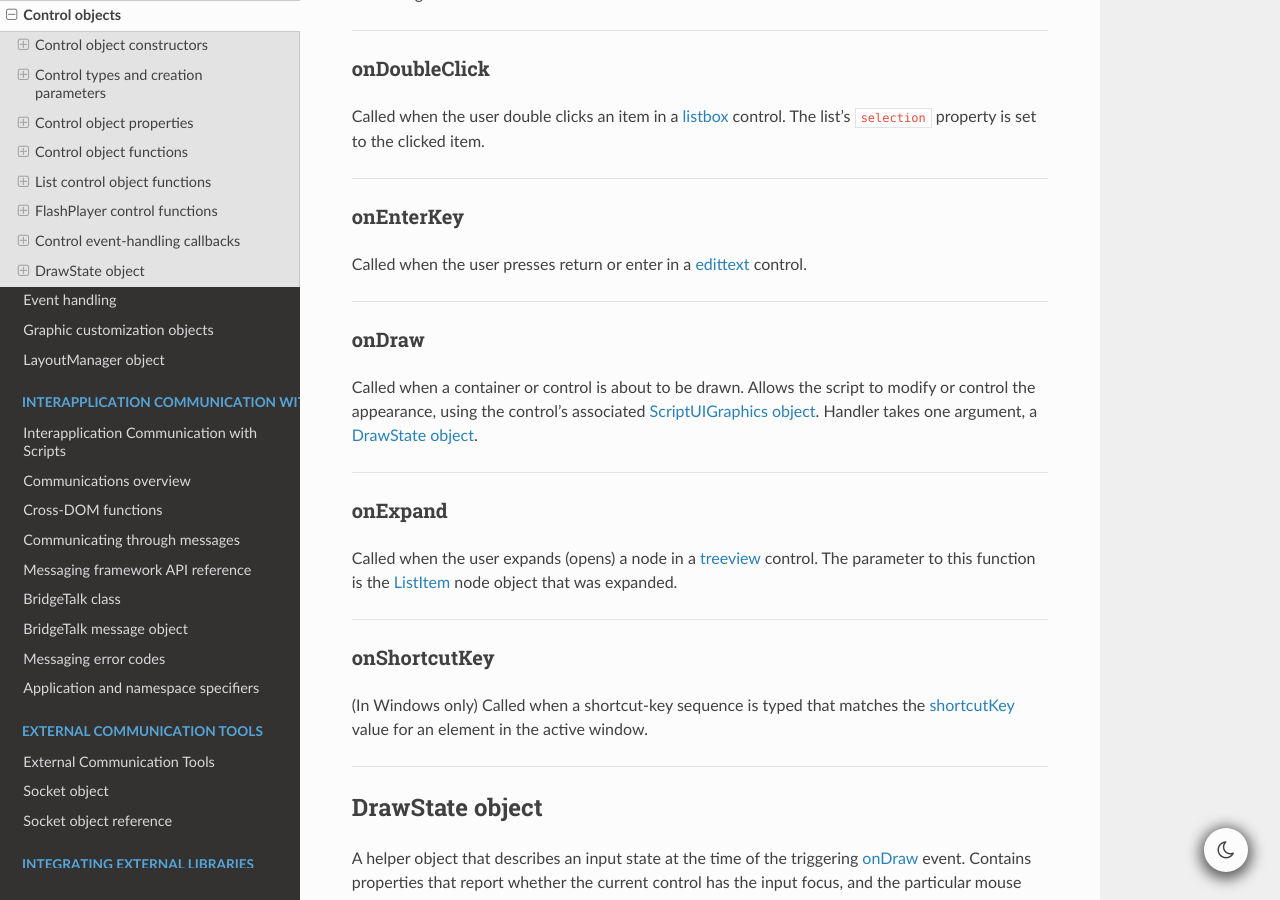
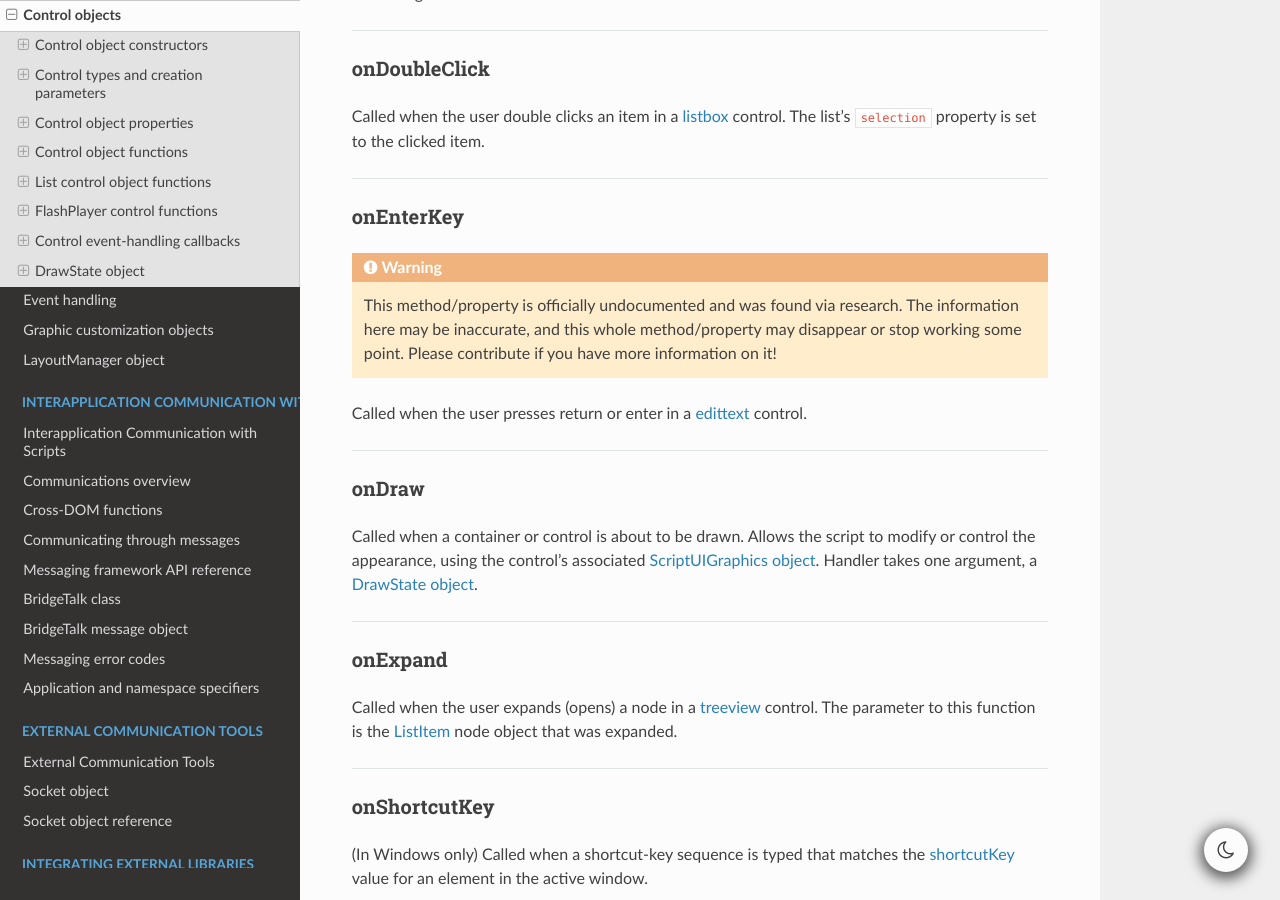
Before and after one commit to docsforadobe/javascript-tools-guide, a Sphinx documentation site: the page built from docs/user-interface-tools/control-objects.rst, in a window 1280 px wide and 900 px high, scrolled down 35026 px. Built offline with Sphinx 7.4.7 and the Read the Docs theme 3.1.0, drawn with Linux system fonts in a browser that asks for light colours.

Commit message:
Add undocumented note

```diff
--- a/docs/user-interface-tools/control-objects.rst
+++ b/docs/user-interface-tools/control-objects.rst
@@ -1918,6 +1918,10 @@ The list's ``selection`` property is set to the clicked item.
 
 onEnterKey
 *************
+
+.. warning::
+  This method/property is officially undocumented and was found via research. The information here may be inaccurate, and this whole method/property may disappear or stop working some point. Please contribute if you have more information on it!
+
 Called when the user presses return or enter in a :ref:`control-type-edittext` control.
 
 --------------------------------------------------------------------------------
```
